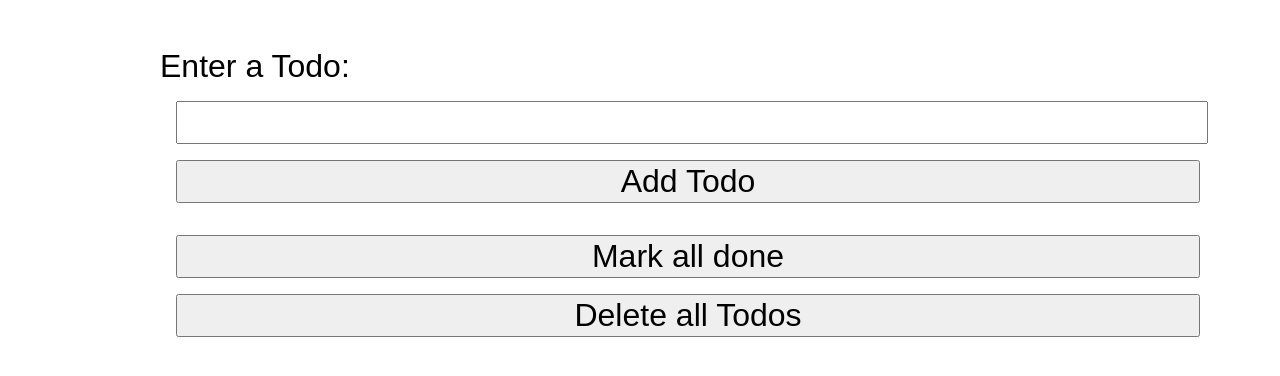
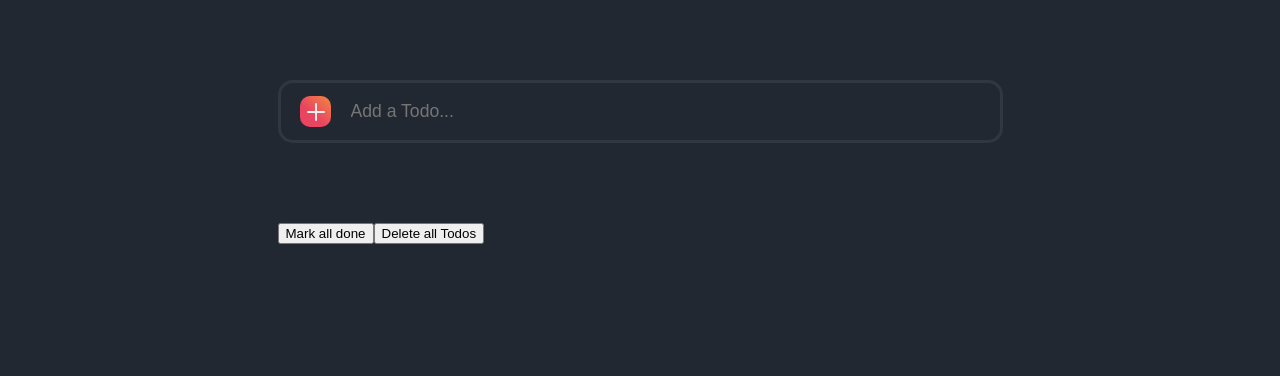
Before and after one commit to omidjr/todo_react_app, a React (Create React App) app: page / in a window 1280 px wide. Shown: the top 376 px of the page. Built offline with nearby package versions, Linux system fonts and the light colour scheme.

Commit message:
Added TodoForm styles

```diff
--- /dev/null
+++ b/src/App.css
@@ -0,0 +1,12 @@
+@import url("https://fonts.googleapis.com/css2?family=Roboto&display=swap");
+
+body {
+  font-family: "Roboto", sans-serif;
+  background-color: #222831;
+  color: #eeeeee;
+}
+
+.todoApp {
+  max-width: 725px;
+  margin: 0 auto;
+}
--- a/src/App.js
+++ b/src/App.js
@@ -1,3 +1,4 @@
+import "./App.css";
 import { useNewTodo } from "./Hooks/useNewTodo";
 import { useTodos } from "./Hooks/useTodos";
 import TodoForm from "./components/TodoForm";
@@ -9,11 +10,13 @@ const App = () => {
   const todos = useTodos();
 
   return (
-    <>
-      <TodoForm {...newTodo} {...todos}  />
-      <TodoList {...todos} />
-      <TodoActions {...todos} />
-    </>
+    <div className="App">
+      <div className="todoApp">
+        <TodoForm {...newTodo} {...todos}  />
+        <TodoList {...todos} />
+        <TodoActions {...todos} />
+      </div>
+    </div>
   );
 }
 
--- /dev/null
+++ b/src/components/TodoForm.css
@@ -0,0 +1,32 @@
+.addTodo_form {
+  margin: 5em 0;
+  position: relative;
+  display: flex;
+  align-items: center;
+}
+
+.addTodo_input {
+  width: 100%;
+  padding: 18px 70px;
+  border-radius: 15px;
+  background-color: transparent !important;
+  border: 3px solid #32363e;
+  color: #eeeeee;
+  font-size: 1.1rem;
+  outline: none;
+}
+
+.addTodo_btn {
+  position: absolute;
+  left: 1.7em;
+  width: 31px;
+  height: 31px;
+  background: linear-gradient(43.19deg, #e94560 40.63%, #ffe713 184.65%);
+  border-radius: 10px;
+  cursor: pointer;
+  outline: none;
+  border: none;
+  display: flex;
+  justify-content: center;
+  align-items: center;
+}
--- a/src/components/TodoForm.jsx
+++ b/src/components/TodoForm.jsx
@@ -1,3 +1,4 @@
+import "./TodoForm.css";
 import {React, useCallback} from 'react'
 
 const TodoForm = ({newTodo, setNewTodo, todos, setTodos}) => {
@@ -21,15 +22,22 @@ const TodoForm = ({newTodo, setNewTodo, todos, setTodos}) => {
 
     return (
         <div>
-            <form onSubmit={formSubmitted}>
-                <label htmlFor="newTodo">Enter a Todo:</label>
+            <form className="addTodo_form" onSubmit={formSubmitted}>
                 <input
+                    className="addTodo_input"
+                    autoComplete="off"
+                    placeholder="Add a Todo..."
                     id="newTodo"
                     name="newTodo"
                     value={newTodo}
                     onChange={onNewTodoChange}
                 />
-                <button>Add Todo</button>
+                <button className="addTodo_btn">
+                    <svg width="18" height="18" viewBox="0 0 18 18" fill="none" xmlns="http://www.w3.org/2000/svg">
+                        <path d="M9 1V17" stroke="#EEEEEE" stroke-width="2" stroke-linecap="round" stroke-linejoin="round"/>
+                        <path d="M1 9H17" stroke="#EEEEEE" stroke-width="2" stroke-linecap="round" stroke-linejoin="round"/>
+                    </svg>
+                </button>
             </form>
         </div>
     )
--- a/src/index.css
+++ b/src/index.css
@@ -1,12 +1,18 @@
-body {
-  font-family: sans-serif;
+/* body {
   padding: 1em 0;
   font-size: 2em;
   width: 80%;
   margin: 0 auto;
 }
 
-input, textarea, button, p, div, section, article, select {
+input,
+textarea,
+button,
+p,
+div,
+section,
+article,
+select {
   display: block;
   width: 100%;
   font-family: sans-serif;
@@ -33,4 +39,4 @@ li div p {
 
 .done {
   text-decoration: line-through;
-}
+} */
```
